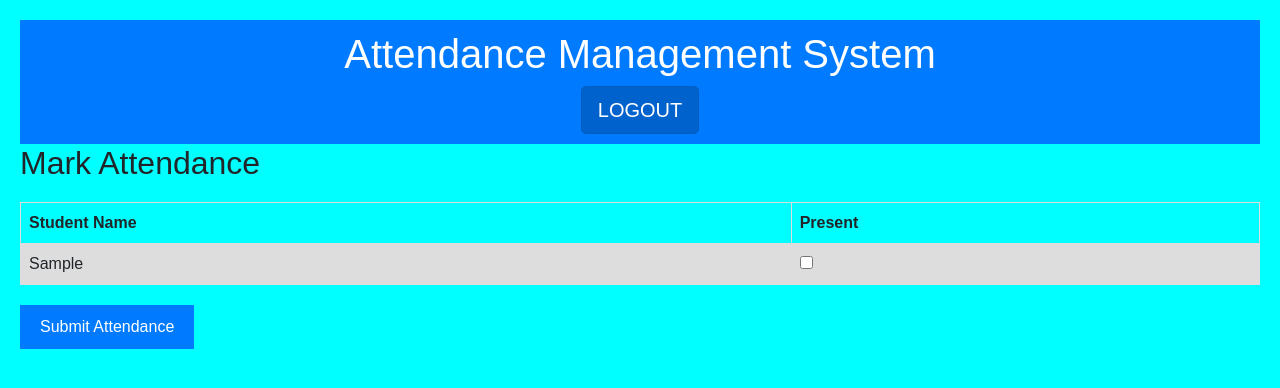
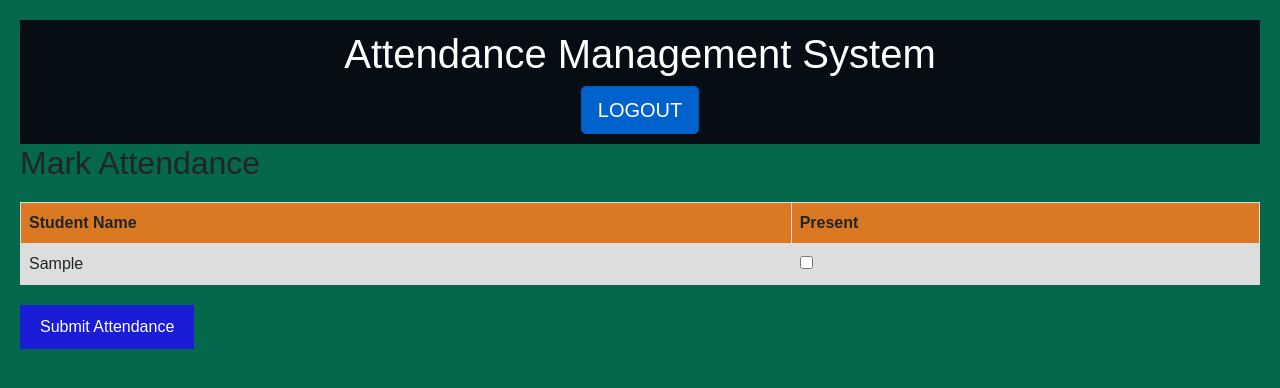
Before and after one commit to kartik630/student_-management2, a Flask app: page /index2 in a window 1280 px wide. Shown: the top 388 px of the page. Run offline with Flask 3, Linux system fonts and the light colour scheme; tables that the repository leaves empty or names only in its code hold one stand-in row (values such as "Sample post"); some libraries are stand-ins or nearby versions.

Commit message:
delete file

```diff
--- a/templates/base3.html
+++ b/templates/base3.html
@@ -11,12 +11,12 @@
 body {
     font-family: Arial, sans-serif;
     margin: 20px;
-    background-color: aqua;
+    background-color: rgb(5, 103, 75);
     align-items: center;
 }
 
 header {
-    background-color: #007BFF;
+    background-color: #060d15;
     color: white;
     text-align: center;
     padding: 10px 0;
@@ -43,7 +43,7 @@
     background-color: #dddddd;
   }
 button {
-    background-color: #007BFF;
+    background-color: #1a1dd5;
     color: white;
     border: none;
     padding: 10px 20px;
@@ -51,7 +51,10 @@
 }
 
 button:hover {
-    background-color: #0056b3;
+    background-color: #f87f06;
+}
+table {
+    background-color: rgb(219, 120, 34);
 }
 
 </style>
```
